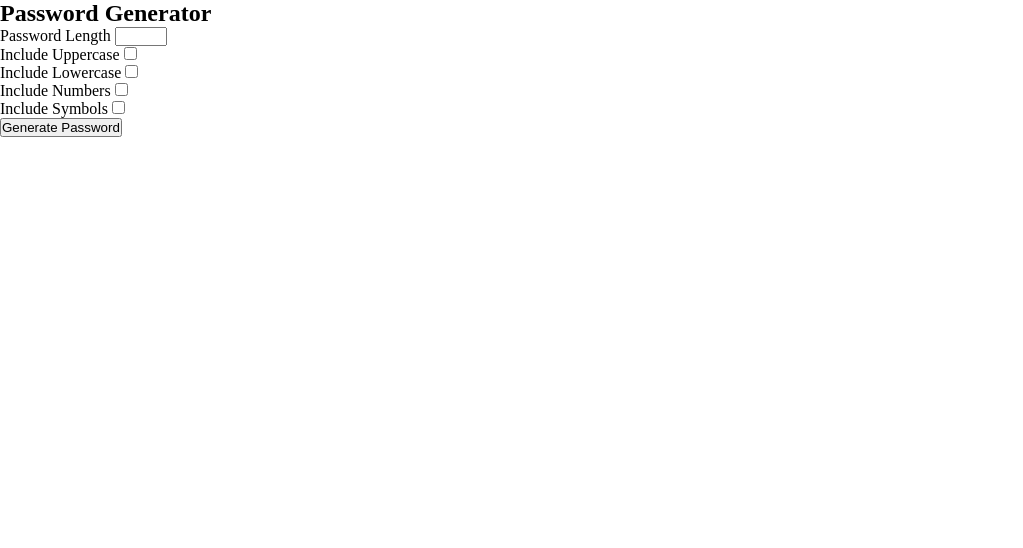
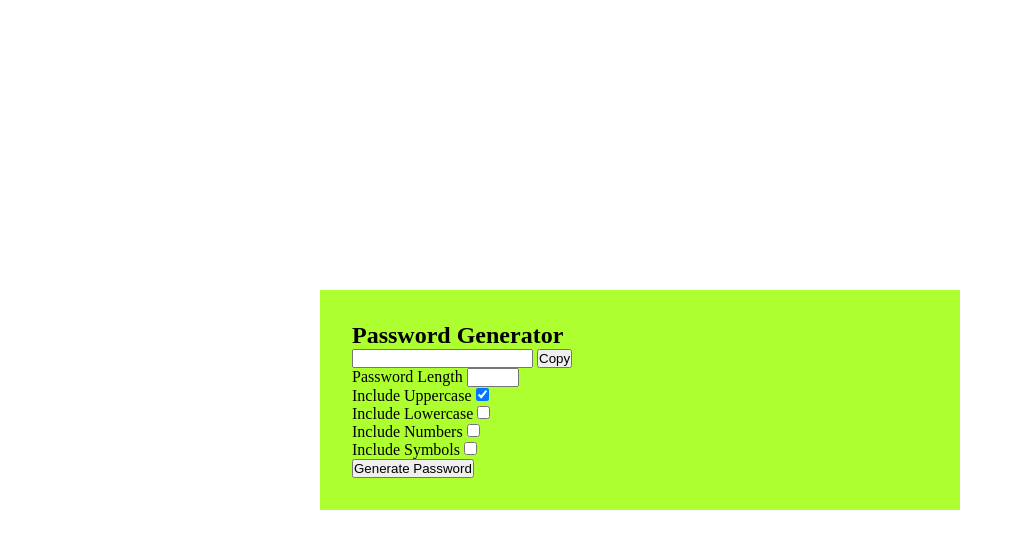
Before and after one commit to umeshsiddarth/Basic-JavaScript-Projects, a plain HTML site: page Password Generator/index.html in a window 1280 px wide. Shown: the whole page, without its empty margins (0-1023 px from the left). Drawn offline with Linux system fonts and the light colour scheme.

Commit message:
Restructured HTMl and did some basic styling

```diff
--- a/Password Generator/index.html
+++ b/Password Generator/index.html
@@ -9,9 +9,14 @@
   </head>
   <body>
     <section class="container">
+      <div class="password-generator">
         <h1>Password Generator</h1>
-      <p class="password"></p>
-      <div class="container__password-length">
+        <div class="password">
+          <input type="text" name="password" id="password" />
+          <button class="copy">Copy</button>
+        </div>
+        <div class="password-opt">
+          <div class="password-opt__password-length">
             <label for="length">Password Length</label>
             <input
               type="number"
@@ -21,23 +26,25 @@
               max="60"
             />
           </div>
-      <div class="container__password-uppercase">
+          <div class="password-opt__password-uppercase">
             <label for="uppercase">Include Uppercase</label>
-        <input type="checkbox" name="uppercase" id="uppercase" />
+            <input type="checkbox" checked name="uppercase" id="uppercase" />
           </div>
-      <div class="container__password-uppercase">
+          <div class="password-opt__password-uppercase">
             <label for="lowercase">Include Lowercase</label>
             <input type="checkbox" name="lowercase" id="lowercase" />
           </div>
-      <div class="container__password-uppercase">
+          <div class="password-opt__password-uppercase">
             <label for="numbers">Include Numbers</label>
             <input type="checkbox" name="numbers" id="numbers" />
           </div>
-      <div class="container__password-uppercase">
+          <div class="password-opt__password-uppercase">
             <label for="symbols">Include Symbols</label>
             <input type="checkbox" name="symbols" id="symbols" />
           </div>
           <button>Generate Password</button>
+        </div>
+      </div>
     </section>
 
     <script src="app.js"></script>
--- a/Password Generator/style.css
+++ b/Password Generator/style.css
@@ -3,3 +3,18 @@
     padding: 0;
     box-sizing: border-box;
 }
+
+.container {
+    display: flex;
+    flex-direction: column;
+    width: 100vw;
+    height: 100vh;
+    justify-content: center;
+    align-items: center;
+}
+
+.password-generator {
+    background-color: greenyellow;
+    padding: 2rem;
+    width: 40rem;
+}
```
Lines whose indentation alone changed are shown as unchanged.
